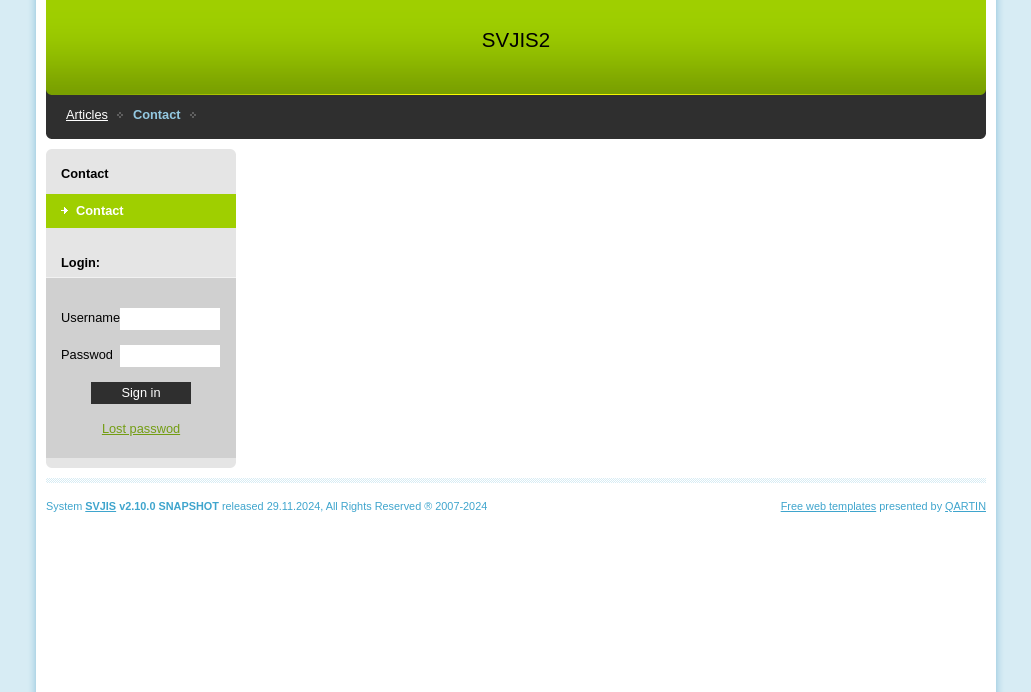
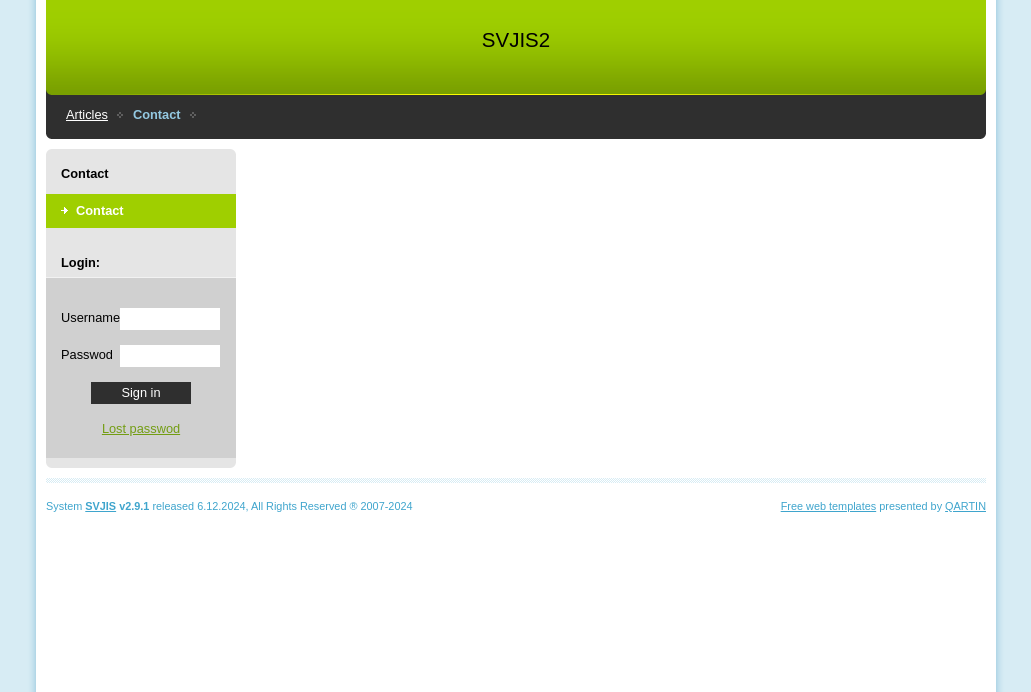
Before and after one commit to svjis/svjis2, a Django app: page /contact/ in a window 1280 px wide. Shown: the top 692 px of the page, without its empty margins (124-1155 px from the left). Run offline with Django 5.2, Linux system fonts and the light colour scheme; data comes from the database, SQL or seed files in the repository; data that the repository does not hold is empty.

Commit message:
Release 2.9.1

```diff
--- a/svjis/articles/templates/footer.html
+++ b/svjis/articles/templates/footer.html
@@ -6,7 +6,7 @@
     <!-- Do you want remove this backlinks? Look at www.nuviotemplates.com/payment.php -->
 
     <p>
-        System <strong><a href="https://svjis.github.io/">SVJIS</a> v2.10.0 SNAPSHOT</strong> released 29.11.2024, All Rights Reserved &reg; 2007-{% now "Y" %}
+        System <strong><a href="https://svjis.github.io/">SVJIS</a> v2.9.1</strong> released 6.12.2024, All Rights Reserved &reg; 2007-{% now "Y" %}
     </p>
 
 </div> <!-- /footer -->
```
